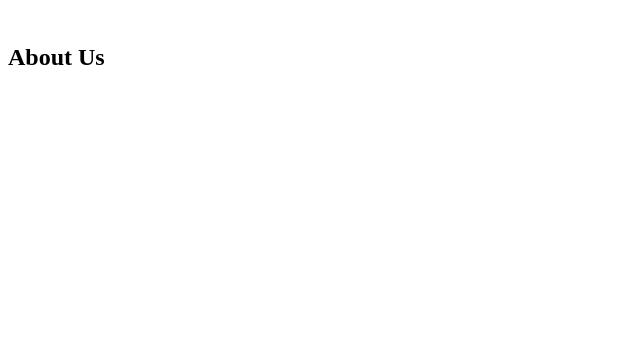
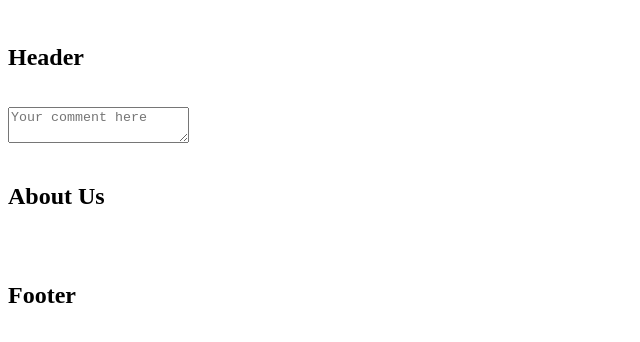
Before and after one commit to AleksanderDishnica/tiktok, a React (Create React App) app: page /about in a window 1280 px wide. Shown: the top 342 px of the page, without its empty margins (0-640 px from the left). Built offline with nearby package versions, Linux system fonts and the light colour scheme.

Commit message:
Added new components

```diff
--- /dev/null
+++ b/src/components/comment.jsx
@@ -0,0 +1,5 @@
+export default function Comment() {
+  return (
+    <textarea placeholder="Your comment here"></textarea>
+  );
+}
--- /dev/null
+++ b/src/components/footer.jsx
@@ -0,0 +1,7 @@
+export default function Footer() {
+  return (
+    <nav style={{ padding: "1rem 0" }}>
+      <h2>Footer</h2>
+    </nav>
+  );
+}
--- /dev/null
+++ b/src/components/header.jsx
@@ -0,0 +1,7 @@
+export default function Header() {
+  return (
+    <nav style={{ padding: "1rem 0" }}>
+      <h2>Header</h2>
+    </nav>
+  );
+}
--- /dev/null
+++ b/src/components/like.jsx
@@ -0,0 +1,5 @@
+export default function Like() {
+  return (
+    <a href="" onClick="">Like</a>
+  );
+}
--- a/src/index.js
+++ b/src/index.js
@@ -5,6 +5,10 @@ import {
   Route
 } from "react-router-dom";
 import App from "./App";
+import Header from "./components/header";
+import Likes from "./components/like";
+import Comment from "./components/comment";
+import Footer from "./components/footer";
 import Home from "./routes/home";
 import Contact from "./routes/contact";
 import About from "./routes/about";
@@ -12,12 +16,15 @@ import About from "./routes/about";
 const rootElement = document.getElementById("root");
 render(
   <BrowserRouter>
+    <Header />
+    <Comment />
     <Routes>
       <Route path="/" element={<App />} />
       <Route path="home" element={<Home />} />
       <Route path="contact" element={<Contact />} />
       <Route path="about" element={<About />} />
     </Routes>
+    <Footer />
   </BrowserRouter>,
   rootElement
 );
```
Also changed, not shown: src/components/nav.jsx (added, +7 -0 lines).
